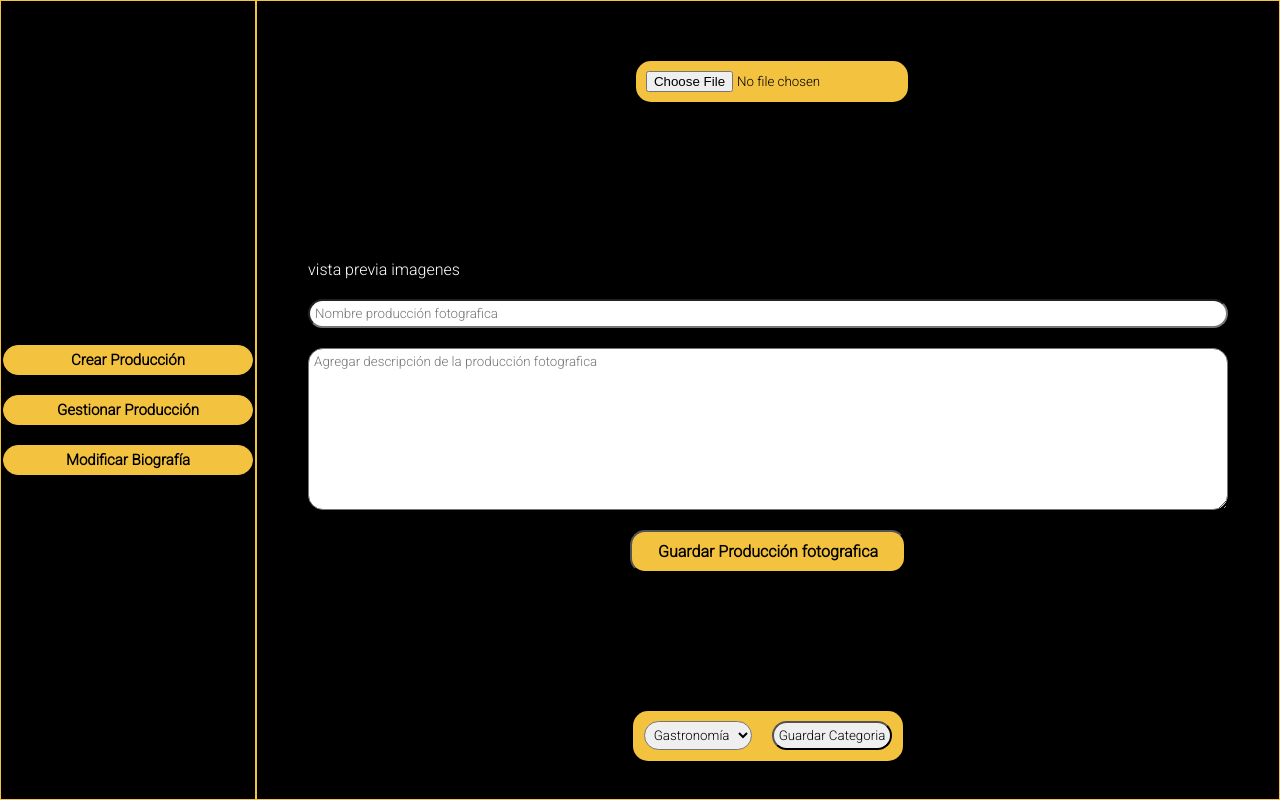
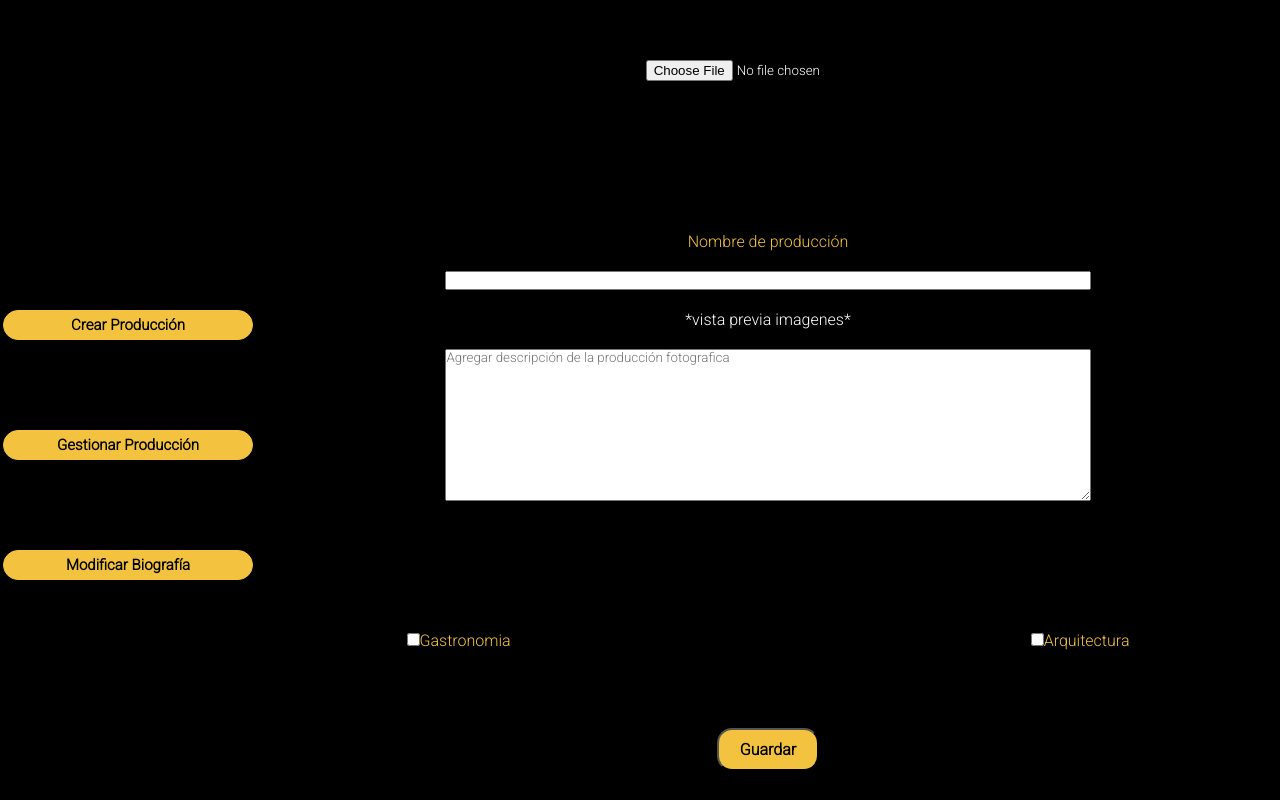
Before and after one commit to laurafernandezv/proyectoportafolio, a React (Vite) app: page /upload in a window 1280 px wide. Built offline with nearby package versions, Linux system fonts and the light colour scheme.

Commit message:
Se comienza a dar estilo a vistas de administrador

```diff
--- a/src/components/recursos/Cargarimg.jsx
+++ b/src/components/recursos/Cargarimg.jsx
@@ -7,27 +7,31 @@ const Cargarimg = () => {
          <Nav />
          <section className="panel">
             <section className="panel-carga">
-               <input className="input" type="file"  accept="image/*" />
+               <input className="file" type="file"  accept="image/*" />
             </section>
             <section className="vista-previa">
+               <label className="nombre" >Nombre de producción</label>
+
+
+               <input className="texto" type="text" placeholder="" />
                <div>
-                  vista previa imagenes
+                  *vista previa imagenes*
                </div>
-               <input className="input" type="text" placeholder="Nombre producción fotografica" />
-               <textarea className="input"
+               <textarea className="texto"
                   cols="30"
                   rows="10"
                   placeholder="Agregar descripción de la producción fotografica"></textarea>
-               <button className="guardar">Guardar Producción fotografica</button>
+
             </section>
             <section className="panel-categoria">
-               <select  className="input" name="" id="">
-                  <option value="gastronomia">Gastronomía</option>
-                  <option value="arquitectura">Arquitectura</option>
-               </select>
-               <input className="input" type="button" value="Guardar Categoria" />
+
+               <label className="checkbox"><input type="checkbox" name="" id="" />Gastronomia</label>
+               <label ><input type="checkbox" name="" id="" />Arquitectura</label>
             </section>
+
+            <button className="guardar">Guardar</button>
          </section>
+
       </section>
    );
 };
--- a/src/components/recursos/Modificarbio.jsx
+++ b/src/components/recursos/Modificarbio.jsx
@@ -6,16 +6,16 @@ const Modificarbio = () => {
          <Nav />
          <section className="panel">
             <div className="vista-previa">
-               <h1>Aqui va la imagen</h1>
-               <input className="input" type="file"  accept="image/*" />
-               <button className="guardar">Modificar Imagenes</button>
+               <label>*Aqui va la imagen*</label>
+               <input  type="file"  accept="image/*" />
+               <button className="modificar">Editar foto de biografía</button>
             </div>
             <div className="vista-previa">
-               <h1>Aqui va la descripción actual</h1>
-               <textarea className="input"name="" id="" cols="30" rows="10">
+
+               <textarea className="texto"name="" id="" cols="30" rows="10">
                   Ingrese el nuevo texto de biografía
                </textarea>
-               <button className="guardar">Modificar Biografia</button>
+               <button className="modificar">Guardar cambios</button>
             </div>
          </section>
       </section>
--- a/src/index.css
+++ b/src/index.css
@@ -10,7 +10,7 @@
 /*Inicia nav*/
 
 .h-admi {
-    border: solid 1px #f3c23f;
+
     background: black;
     width: 20%;
     height: 100vh;
@@ -31,7 +31,7 @@
 }
 
 .sublista {
-    margin-top: 20px;
+    margin-top: 90px;
     border: solid 1px #f3c23f;
     background-color: #f3c23f;
     border-radius: 15px;
@@ -76,7 +76,6 @@
 .panel {
 
     width: 80%;
-    border: solid 1px #f3c23f;
     display: flex;
     gap: 10px;
     flex-direction: column;
@@ -94,25 +93,23 @@
 
 
 
+
+}
+.nombre{
+    color: #f3c23f;
 }
 
-.panel-carga input {
-
-    margin-top: 10px;
-
-
-
-
-}
 
 .panel-carga input[type="file"] {
-    background-color: #f3c23f;
+
     border-radius: 15px;
     padding: 10px;
     margin: 10px;
-
+    color: white;
 }
-
+.file:hover{
+    color: blue;
+}
 
 .vista-previa {
 
@@ -121,6 +118,7 @@
     width: 100%;
     display: flex;
     flex-direction: column;
+    align-items: center;
     gap: 20px;
     color: white;
     padding: 5%;
@@ -129,21 +127,24 @@
 
 .panel-categoria {
 
-    background-color: #f3c23f;
+    color: #f3c23f;
     border-radius: 15px;
     height: fit-content;
     width: fit-content;
     display: flex;
-    align-content: center;
-    align-items: center;
+    align-content: space-evenly;
     gap: 20px;
     padding: 1%;
 
+
 }
+.checkbox{
+   margin-right: 500px;
+}
+
 .guardar{
     background-color:#f3c23f;
-    width: 30%;
-    margin-left: 35%;
+    width: 10%;
     padding: 10px;
     font-size: medium;
     font-weight: bolder;
@@ -151,8 +152,12 @@
 }
 .input{
     border-radius: 15px;
-    padding: 5px;
+    padding: 8px;
+   background-color: #f3c23f;
 
+}
+.texto{
+    width: 70%;
 }
 /* Finaliza upload */
 /*Inicia Gestionprod */
@@ -160,8 +165,6 @@
 .panel-conf {
     height: fit-content;
     width: fit-content;
-    border: solid 1px #f3c23f ;
-    background-color: #f3c23f;
     border-radius: 15px;
     padding: 10px;
 
@@ -171,3 +174,13 @@ color: #f3c23f;
 }
 
 /*termina Gestionprod*/
+/*Inicia Modificarbio*/
+.modificar{
+    background-color: #f3c23f;
+    width: 20%;
+    padding: 7px;
+    font-size: small;
+    font-weight: bolder;
+    border-radius: 15px;
+
+}
```
